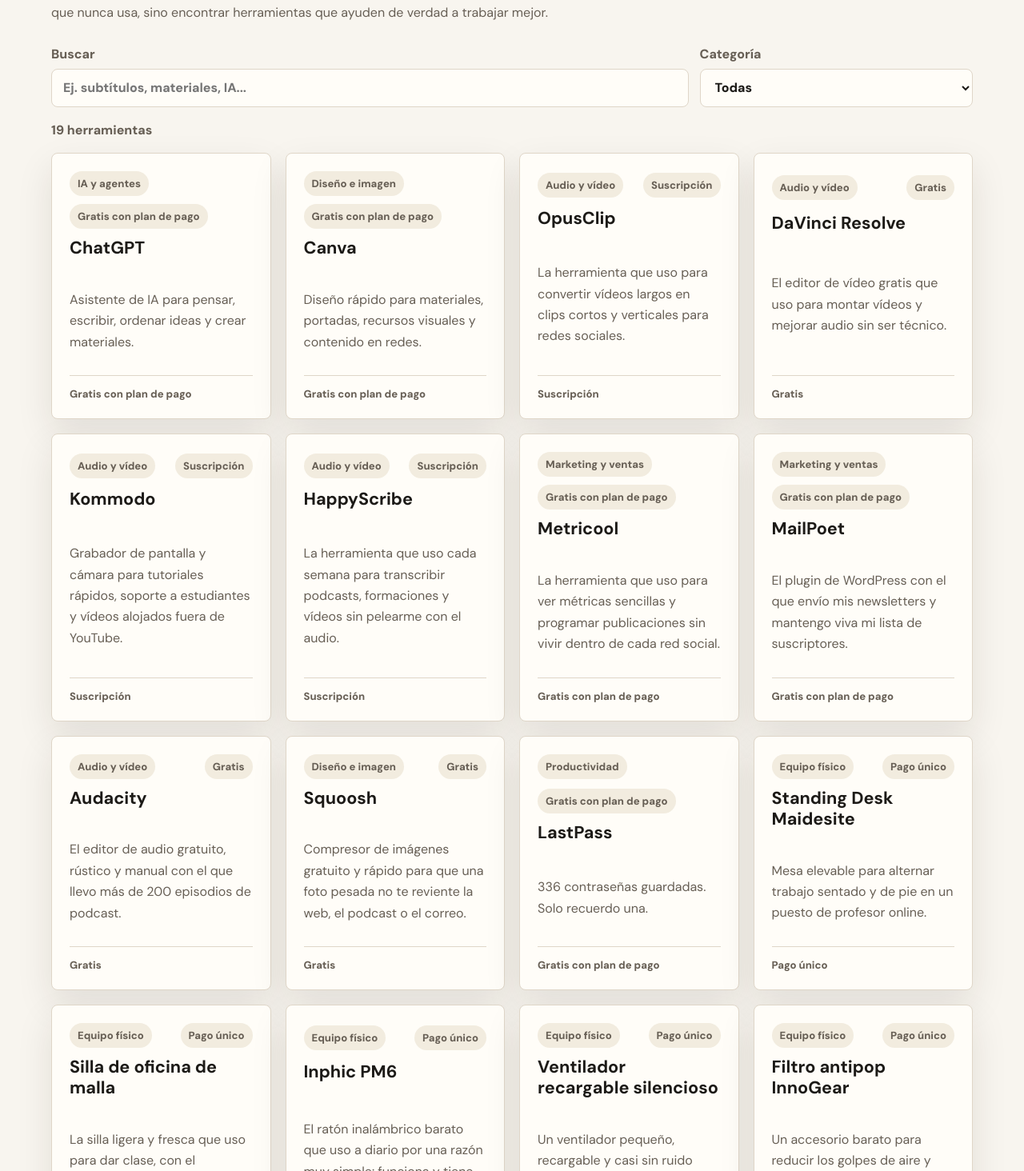
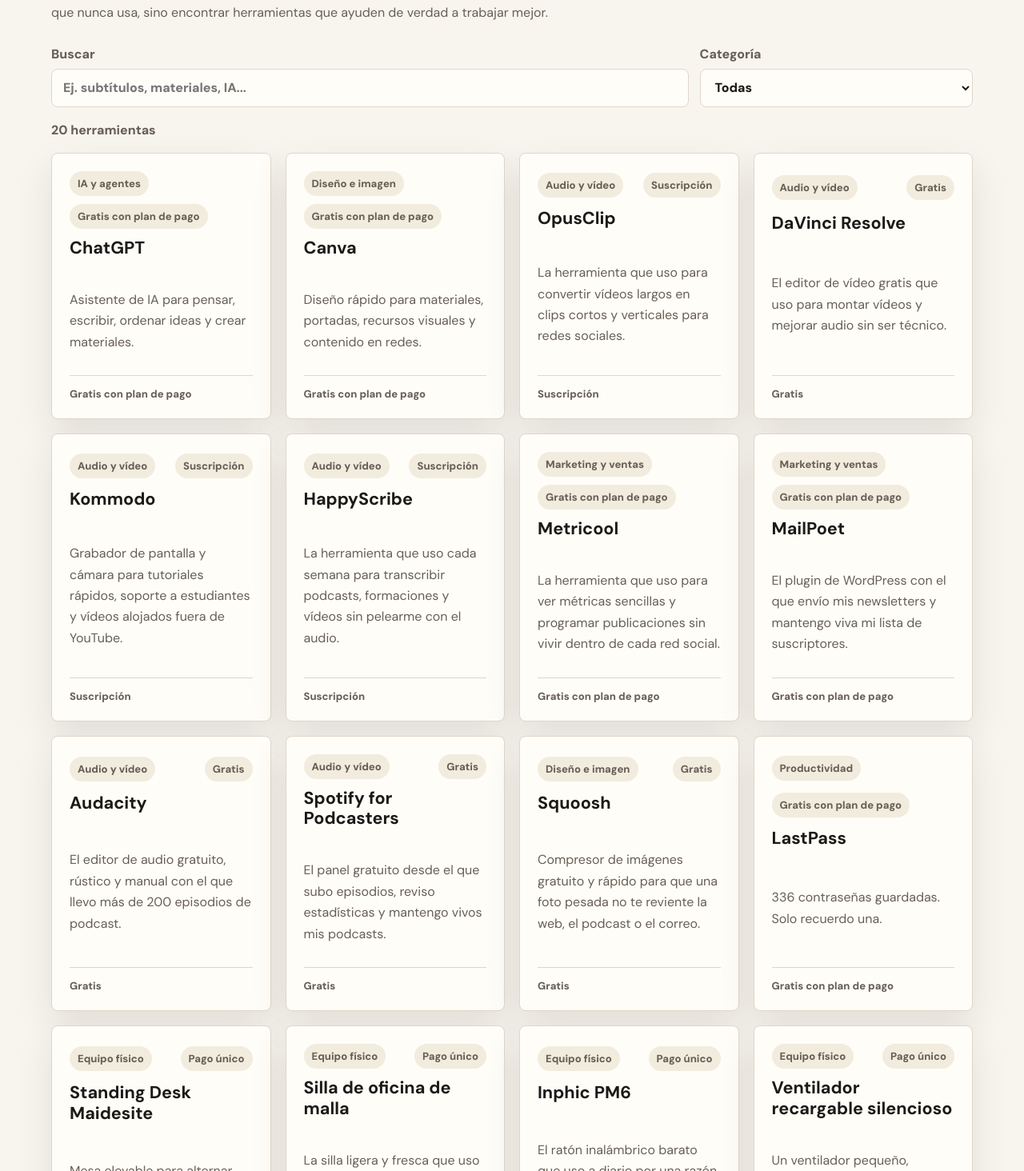
Before and after one commit to boreas77/laborjatorio, a Next.js app: page /herramientas in a window 1280 px wide. Shown: the part 396-1860 px from the top of the page at 80% size. Built offline with nearby package versions, Linux system fonts and the light colour scheme.

Commit message:
Publica ficha Spotify for Podcasters

```diff
--- a/src/data/tools.ts
+++ b/src/data/tools.ts
@@ -617,13 +617,13 @@ export const tools: Tool[] = [
       },
       {
         name: "Audacity",
-        url: "https://www.audacityteam.org/",
+        url: "/herramientas/audacity",
         description:
           "Juega en otra parte del proceso: editar audio. No sustituye a HappyScribe, pero puede ir antes si necesitas limpiar o preparar el archivo."
       },
       {
         name: "Spotify for Podcasters",
-        url: "https://podcasters.spotify.com/",
+        url: "/herramientas/spotify-for-podcasters",
         description:
           "Sirve para publicar podcast, no para transcribir. Lo menciono como herramienta relacionada dentro del flujo de audio."
       }
@@ -992,9 +992,9 @@ export const tools: Tool[] = [
       },
       {
         name: "Spotify for Podcasters",
-        url: "https://podcasters.spotify.com/",
-        description:
-          "Sirve para publicar el podcast, no para editarlo. Lo dejo como parte relacionada del flujo mientras no tenga ficha propia."
+        url: "/herramientas/spotify-for-podcasters",
+        description:
+          "Sirve para publicar el podcast, no para editarlo. Es la pieza del flujo que entra cuando el audio ya está listo."
       }
     ],
     faqs: [
@@ -1017,6 +1017,112 @@ export const tools: Tool[] = [
         question: "¿Audacity tiene IA?",
         answer:
           "En mi uso, no. Lo utilizo como editor manual. Si algún día necesito automatización o limpieza avanzada, quizá busque otra herramienta."
+      }
+    ]
+  },
+  {
+    name: "Spotify for Podcasters",
+    slug: "spotify-for-podcasters",
+    title: "Spotify for Podcasters: cómo subo y distribuyo mis podcasts (gratis)",
+    metaDescription:
+      "Uso Spotify for Podcasters, ahora integrado en Spotify for Creators, desde 2022 para subir mis episodios y gestionar mis podcasts gratis.",
+    keywords: [
+      "Spotify for Podcasters",
+      "subir un podcast",
+      "distribuir podcast en todas las plataformas",
+      "dónde publicar un podcast",
+      "Anchor",
+      "panel para gestionar podcast"
+    ],
+    tagline:
+      "El panel gratuito desde el que subo episodios, reviso estadísticas y mantengo vivos mis podcasts.",
+    category: "Audio y vídeo",
+    subcategories: ["audio", "contenido", "comunicación", "podcast", "distribución"],
+    pricing: "gratis",
+    officialUrl: "https://podcasters.spotify.com/",
+    hasAffiliate: false,
+    myUseCase:
+      "Lo uso desde 2022 como panel de publicación y gestión de mis podcasts. Llego con el episodio ya grabado y editado, lo subo y desde ahí controlo publicación, RSS y estadísticas.",
+    bestFor: [
+      "Profes que quieren publicar un podcast sin pagar hosting al principio",
+      "Creadores educativos que necesitan un panel sencillo para episodios",
+      "Quien quiere publicar audio o vídeo en Spotify",
+      "Quien necesita generar y usar un RSS para llevar el podcast a otras plataformas"
+    ],
+    notFor: [
+      "Quien busca una herramienta para grabar o editar el episodio",
+      "Quien quiere una plataforma que haga por ti toda la configuración externa",
+      "Quien necesita una suite profesional avanzada de podcasting",
+      "Quien espera pasar mucho tiempo dentro del panel: aquí se entra, se sube y se sale"
+    ],
+    pros: [
+      "Es gratis.",
+      "Sirve como panel central para subir episodios y consultar estadísticas.",
+      "Permite alojar audio y también trabajar con vídeo en Spotify.",
+      "Genera RSS para llevar el podcast a otras plataformas.",
+      "Para mi uso, no me ha dado motivos para buscar otra cosa."
+    ],
+    cons: [
+      "La configuración inicial de otras plataformas puede llevar una o dos horas.",
+      "No graba ni edita por ti: llegas con el episodio ya hecho.",
+      "Para plataformas fuera de Spotify tienes que activar y enviar el RSS donde corresponda.",
+      "El cambio de nombres, de Anchor a Spotify for Podcasters y luego Spotify for Creators, puede confundir."
+    ],
+    alternatives: [],
+    rating: 5,
+    difficulty: "facil",
+    status: "imprescindible",
+    updatedAt: "2026-06-06",
+    intro:
+      "Si tienes un podcast o planes de crearlo, necesitas un sitio desde el que subir los episodios y gestionar la publicación. Spotify for Podcasters, lo que antes se llamaba Anchor y que ahora vive bajo Spotify for Creators, es justo eso. Lo uso desde 2022 y para mí es fantástico porque funciona como panel de control del podcast.",
+    whatItDoes:
+      "Spotify for Podcasters permite subir episodios de audio o vídeo, gestionar el programa, ver estadísticas y trabajar con el RSS del podcast. Si alojas el podcast ahí, se publica automáticamente en Spotify. Para llegar a otras plataformas, como Apple Podcasts o Amazon Music, tienes que activar el RSS y configurarlas la primera vez; después, los episodios nuevos se actualizan a través de ese feed.",
+    howIUseIt:
+      "No grabo dentro de Spotify for Podcasters. Mi flujo real es este: escribo el guion en Notion, grabo o edito el audio con Audacity, preparo vídeo cuando toca con DaVinci Resolve y subo el resultado a Spotify for Podcasters. Es la última pieza del proceso: no crea el alma del podcast, pero hace que el episodio salga al mundo. Así gestiono mis podcasts ¡Palabras! y Gramaticón.",
+    teacherUseCases: [
+      "Subir episodios de podcast sin pagar una plataforma de hosting al principio.",
+      "Mantener un panel sencillo con episodios y estadísticas.",
+      "Publicar audio o vídeo en Spotify.",
+      "Activar un RSS para enviar el podcast a otras plataformas.",
+      "Separar bien el trabajo creativo de la parte de publicación."
+    ],
+    honestVerdict:
+      "Spotify for Podcasters hace una cosa y la hace muy bien: ser el centro desde el que subes y gestionas tu podcast. Es gratis, es sencillo y, salvo la pereza de configurar el RSS y las plataformas externas al principio, no me ha dado problemas en años. Para cualquiera que tenga o quiera tener un podcast, lo recomiendo sin dudar.",
+    importantNotice:
+      "Matiz importante: Spotify publica tu podcast automáticamente en Spotify. Para llegar a otras plataformas tienes que activar el RSS y enviarlo donde corresponda la primera vez. No es difícil, pero conviene saberlo para no esperar magia automática.",
+    metrics: [
+      { label: "Uso desde", value: "2022" },
+      { label: "Precio", value: "Gratis" },
+      { label: "Antes", value: "Anchor" }
+    ],
+    priceRows: [
+      { label: "Uso del panel", value: "Gratis" },
+      { label: "Publicación en Spotify", value: "Incluida" },
+      { label: "RSS", value: "Disponible tras publicar el primer episodio" },
+      { label: "Afiliación", value: "No" }
+    ],
+    priceNote:
+      "No conozco planes de pago para el uso básico que hago. La lógica es clara: Spotify quiere que haya creadores subiendo contenido a su ecosistema, y a mí el panel me resuelve la publicación sin coste.",
+    faqs: [
+      {
+        question: "¿Spotify for Podcasters sigue existiendo?",
+        answer:
+          "La herramienta se ha integrado bajo la marca Spotify for Creators. Antes fue Anchor y después Spotify for Podcasters. La URL de Podcasters redirige al entorno actual de creadores."
+      },
+      {
+        question: "¿Es gratis?",
+        answer:
+          "Sí, para el uso que hago: subir y gestionar podcasts desde el panel de Spotify."
+      },
+      {
+        question: "¿Distribuye automáticamente a todas las plataformas?",
+        answer:
+          "No exactamente. En Spotify se publica automáticamente si alojas ahí el podcast. Para otras plataformas tienes que activar el RSS y configurarlas la primera vez."
+      },
+      {
+        question: "¿Sirve para grabar o editar?",
+        answer:
+          "No es mi herramienta para eso. Yo llego con el episodio ya preparado y uso Spotify for Podcasters para publicarlo y gestionarlo."
       }
     ]
   },
```
